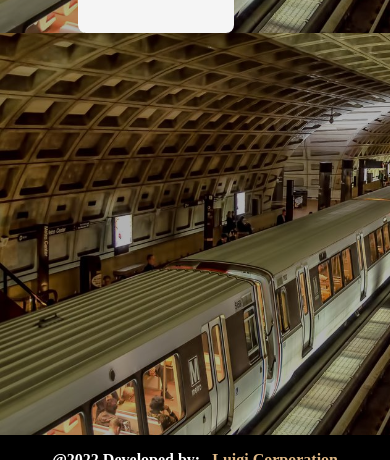
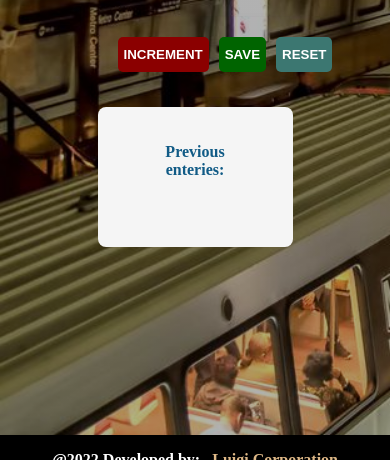
Before and after one commit to VutomiKhosa-99/Passenger-count-app, a plain HTML site: page index.html in a window 390 px wide. Shown: the part 384-844 px from the top of the page. Drawn offline with Linux system fonts and the light colour scheme.

Commit message:
Update index.css

```diff
--- a/index.css
+++ b/index.css
@@ -4,24 +4,19 @@
 
 
 body {
+
+    background: linear-gradient( rgba(0, 0, 0, 0.3), rgba(0, 0, 0, 0.3) ), url(station.jpg);
+    background-repeat: no-repeat;
+    display: flex;
+    flex-direction: column;
+    background-size: cover;
+    justify-content: center;
+    align-items: center;
+    text-align: center;
     margin: 0;
     padding: 0;
     width: 100%;
     height: 100vh;
-
-  }
-
-
-body {
-
-    background: linear-gradient( rgba(0, 0, 0, 0.3), rgba(0, 0, 0, 0.3) ), url(station.jpg);
-    background-repeat: none;
-    background-size: cover;
-    display: flex;
-    flex-direction: column;
-    justify-content: center;
-    align-items: center;
-    text-align: center;
 
 }
 
@@ -57,14 +52,13 @@ button {
     width: 200px;
     margin-bottom: 5px;
     border-radius: 5px;
-    position: relative;
+
 }
 
 .buttons {
     display: flex;
     flex-direction: row;
     box-shadow: 0px 2.98256px 7.4564px rgba(0, 0, 0, 0.1);
-    position: relative;
     padding: 20px 20px;
     width: 50%;
 
@@ -127,10 +121,3 @@ a {
 .link-text {
     color: white;
 }
-
-@media only screen and (max-width: 600px) {
-    body {
-        width: 80%;
-        height: 30%;
-    }
-  }
```
